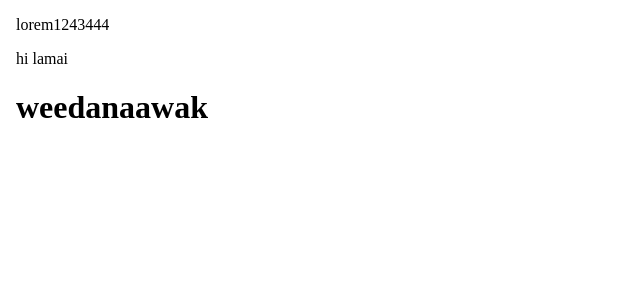
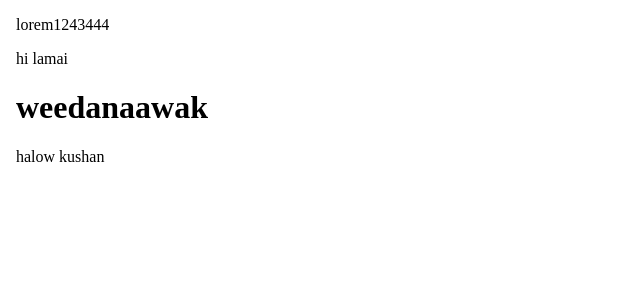
Before and after one commit to SubhanuKalansuriya/Loyalty-Management-System, an Angular app: page / in a window 1280 px wide. Shown: the top 300 px of the page, without its empty margins (0-640 px from the left). Built offline with nearby package versions, Linux system fonts and the light colour scheme.

Commit message:
added a para

```diff
--- a/src/app/app.component.html
+++ b/src/app/app.component.html
@@ -3,5 +3,6 @@
 <p>lorem1243444</p>
 <p>hi lamai</p>
 <h1>weedanaawak</h1>
+<p>halow kushan</p>
 </body>
 </html>
```
